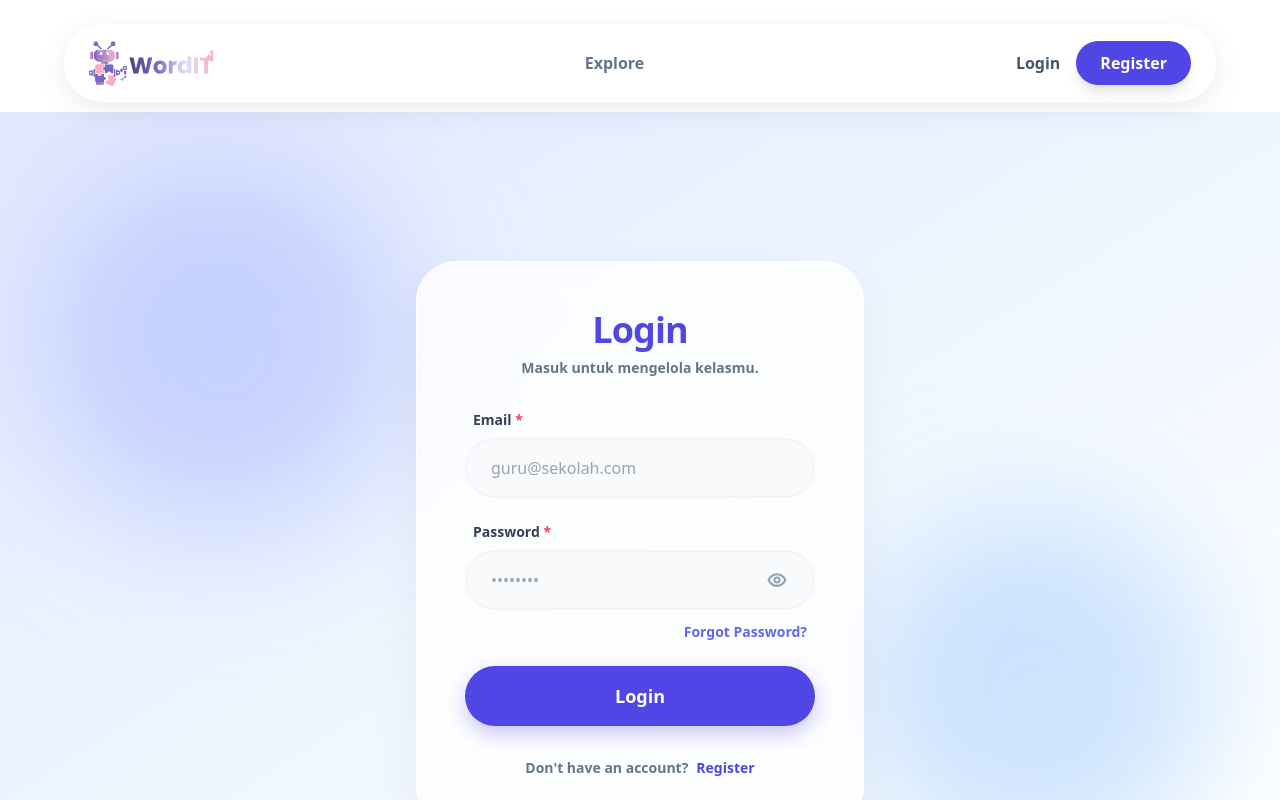
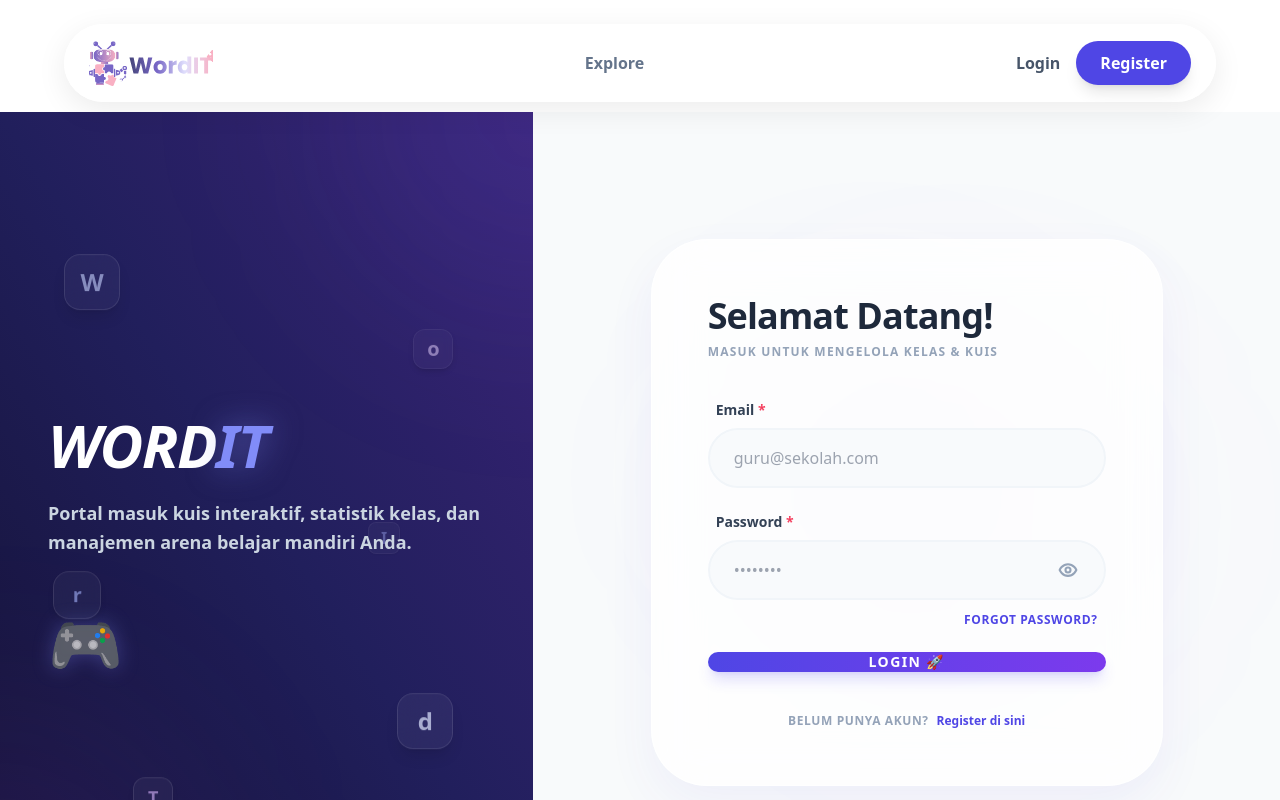
Before and after one commit to Nopitrasari29/wordit-frontend, a React (Vite) app: page /login in a window 1280 px wide. Shown: the top 800 px of the page. Built offline with nearby package versions, Linux system fonts and the light colour scheme; no server answers.

Commit message:
style: redesign login page, fix word search engine crash, and add error boundary

```diff
--- /dev/null
+++ b/src/components/ui/ErrorBoundary.tsx
@@ -0,0 +1,64 @@
+import { Component, ErrorInfo, ReactNode } from "react";
+
+interface Props {
+  children: ReactNode;
+  fallback?: ReactNode;
+}
+
+interface State {
+  hasError: boolean;
+  error: Error | null;
+}
+
+export default class ErrorBoundary extends Component<Props, State> {
+  public state: State = {
+    hasError: false,
+    error: null
+  };
+
+  public static getDerivedStateFromError(error: Error): State {
+    return { hasError: true, error };
+  }
+
+  public componentDidCatch(error: Error, errorInfo: ErrorInfo) {
+    console.error("Uncaught error inside ErrorBoundary:", error, errorInfo);
+  }
+
+  public render() {
+    if (this.state.hasError) {
+      if (this.props.fallback) {
+        return this.props.fallback;
+      }
+      return (
+        <div className="w-full max-w-md mx-auto my-12 p-8 bg-rose-50 border-2 border-rose-100 rounded-3xl text-center shadow-lg animate-fade-in font-sans">
+          <span className="text-5xl block mb-4 animate-bounce">🌵</span>
+          <h2 className="text-lg font-black text-rose-700 uppercase tracking-tight">Game Mengalami Kendala</h2>
+          <p className="text-xs text-rose-500 font-semibold mt-1.5 leading-relaxed">
+            Terjadi kesalahan internal saat memproses permainan ini. Coba segarkan halaman atau muat ulang.
+          </p>
+          {this.state.error && (
+            <div className="mt-4 p-3 bg-white border border-rose-100 rounded-2xl text-[10px] font-mono text-rose-600 text-left overflow-x-auto whitespace-pre-wrap max-h-24 shadow-inner">
+              {this.state.error.toString()}
+            </div>
+          )}
+          <div className="mt-6 flex flex-col sm:flex-row gap-2 justify-center">
+            <button
+              onClick={() => window.location.reload()}
+              className="bg-rose-600 hover:bg-rose-700 text-white font-black text-[10px] uppercase tracking-widest px-6 py-3.5 rounded-full transition-all active:scale-98 shadow-md"
+            >
+              Reload Halaman 🔄
+            </button>
+            <button
+              onClick={() => window.history.back()}
+              className="bg-slate-200 hover:bg-slate-300 text-slate-700 font-black text-[10px] uppercase tracking-widest px-6 py-3.5 rounded-full transition-all active:scale-98"
+            >
+              Kembali ❮
+            </button>
+          </div>
+        </div>
+      );
+    }
+
+    return this.props.children;
+  }
+}
--- a/src/pages/public/LoginPage.tsx
+++ b/src/pages/public/LoginPage.tsx
@@ -97,22 +97,48 @@ export default function LoginPage() {
   }
 
   return (
-    <div className="min-h-screen flex justify-center items-center p-4 bg-gradient-to-br from-indigo-100 via-blue-50 to-white relative overflow-hidden font-sans pt-28 pb-12">
+    <div className="min-h-screen flex flex-col md:flex-row bg-slate-50 font-sans relative overflow-hidden">
+      {/* Branding Side (Twilight/Space theme) - Full height on desktop */}
+      <div className="bg-gradient-to-tr from-[#141235] via-[#211f5c] to-[#3b2478] p-12 text-white flex flex-col justify-center w-full md:w-5/12 relative overflow-hidden min-h-[400px] md:min-h-screen pt-32 pb-16">
+        {/* Glow Effects */}
+        <div className="absolute top-0 right-0 w-96 h-96 bg-indigo-500/10 rounded-full blur-[100px] translate-x-1/2 -translate-y-1/2"></div>
+        <div className="absolute bottom-0 left-0 w-96 h-96 bg-purple-500/10 rounded-full blur-[100px] -translate-x-1/2 translate-y-1/2"></div>
 
-      {/* Dekorasi Background */}
-      <div className="absolute top-10 left-10 w-96 h-96 bg-indigo-300 rounded-full mix-blend-multiply filter blur-3xl opacity-40 animate-blob"></div>
-      <div className="absolute bottom-10 right-10 w-96 h-96 bg-blue-300 rounded-full mix-blend-multiply filter blur-3xl opacity-40 animate-blob" style={{ animationDelay: '2s' }}></div>
+        {/* Floating Game Tiles */}
+        <div className="absolute top-[18%] left-[12%] w-14 h-14 bg-white/[0.04] backdrop-blur-md rounded-2xl border border-white/10 flex items-center justify-center text-2xl font-black text-indigo-200/60 shadow-lg -rotate-12 animate-robot-idle" style={{ animationDelay: '0s', animationDuration: '5s' }}>W</div>
+        <div className="absolute top-[28%] right-[15%] w-10 h-10 bg-white/[0.03] backdrop-blur-sm rounded-xl border border-white/5 flex items-center justify-center text-xl font-black text-purple-200/50 shadow-md rotate-12 animate-robot-idle" style={{ animationDelay: '1s', animationDuration: '6s' }}>o</div>
+        <div className="absolute bottom-[35%] left-[10%] w-12 h-12 bg-white/[0.04] backdrop-blur-md rounded-2xl border border-white/10 flex items-center justify-center text-xl font-black text-indigo-300/60 shadow-md rotate-45 animate-robot-idle" style={{ animationDelay: '2s', animationDuration: '5.5s' }}>r</div>
+        <div className="absolute bottom-[20%] right-[15%] w-14 h-14 bg-white/[0.05] backdrop-blur-md rounded-2xl border border-white/10 flex items-center justify-center text-2xl font-black text-indigo-100/70 shadow-lg -rotate-6 animate-robot-idle" style={{ animationDelay: '1.5s', animationDuration: '4.8s' }}>d</div>
+        <div className="absolute top-[52%] right-[25%] w-8 h-8 bg-white/[0.03] backdrop-blur-sm rounded-lg border border-white/5 flex items-center justify-center text-md font-black text-indigo-300/40 shadow-sm rotate-12 animate-robot-idle" style={{ animationDelay: '0.5s', animationDuration: '6.5s' }}>I</div>
+        <div className="absolute bottom-[10%] left-[25%] w-10 h-10 bg-white/[0.04] backdrop-blur-sm rounded-xl border border-white/10 flex items-center justify-center text-lg font-black text-purple-300/60 shadow-md -rotate-12 animate-robot-idle" style={{ animationDelay: '2.5s', animationDuration: '5.2s' }}>T</div>
 
-      {/* Card Login */}
-      <div className="bg-white/80 backdrop-blur-xl shadow-[0_20px_50px_rgba(0,0,0,0.05)] border border-white rounded-[2.5rem] p-8 md:p-12 w-full max-w-md relative z-10">
-        <div className="text-center mb-8">
-          <h1 className="text-4xl font-black text-indigo-600 mb-2 tracking-tight">Login</h1>
-          <p className="text-slate-500 font-semibold text-sm">Masuk untuk mengelola kelasmu.</p>
+        <div className="relative z-10 max-w-md mx-auto md:mx-0 text-left">
+          <h2 className="text-5xl md:text-6xl font-black mb-6 tracking-tight leading-none italic uppercase">
+            Word<span className="text-indigo-400 drop-shadow-[0_0_15px_rgba(129,140,248,0.5)]">IT</span>
+          </h2>
+          <p className="text-slate-300 font-semibold text-lg leading-relaxed">
+            Portal masuk kuis interaktif, statistik kelas, dan manajemen arena belajar mandiri Anda.
+          </p>
+          <div className="mt-14 text-6xl hidden md:block animate-robot-idle text-indigo-400/90 drop-shadow-[0_0_10px_rgba(129,140,248,0.35)]">🎮</div>
+        </div>
+      </div>
+
+      {/* Form Side */}
+      <div className="w-full md:w-7/12 bg-[#f8fafc]/60 px-8 py-16 md:px-16 md:py-28 flex items-center justify-center min-h-screen overflow-y-auto relative">
+        {/* Glow Effects in Form Side */}
+        <div className="absolute top-1/4 left-1/4 w-80 h-80 bg-indigo-500/5 rounded-full blur-[100px] animate-blob"></div>
+        <div className="absolute bottom-1/4 right-1/4 w-80 h-80 bg-purple-500/5 rounded-full blur-[100px] animate-blob" style={{ animationDelay: '3s' }}></div>
+
+        <div className="w-full max-w-lg bg-white/80 backdrop-blur-xl p-10 md:p-14 rounded-[3.5rem] shadow-[0_20px_50px_rgba(79,70,229,0.06)] border border-white/60 relative z-10">
+          <div className="mb-10 text-left">
+            <h1 className="text-4xl font-black text-slate-800 tracking-tight">Selamat Datang!</h1>
+            <p className="text-slate-400 font-bold text-xs uppercase tracking-widest mt-2">Masuk untuk mengelola kelas & kuis</p>
           </div>
 
           {errorMsg && (
-          <div className="mb-6 bg-rose-50 border-2 border-rose-100 text-rose-600 p-4 rounded-2xl text-sm font-bold animate-fade-in text-center">
-            {errorMsg} ⚠️
+            <div className="mb-6 bg-rose-50 border-2 border-rose-100 text-rose-600 p-4 rounded-2xl text-xs font-black animate-fade-in text-center flex items-center justify-center gap-2">
+              <span>⚠️</span>
+              <span>{errorMsg}</span>
             </div>
           )}
 
@@ -138,22 +164,23 @@ export default function LoginPage() {
                 required
               />
               <div className="flex justify-end mt-3 mr-2">
-              <Link to="/forgot-password" title="Lupa Password" className="text-sm font-bold text-indigo-500 hover:text-indigo-600 hover:underline transition-colors">
+                <Link to="/forgot-password" title="Lupa Password" className="text-xs font-black text-indigo-600 hover:text-indigo-500 hover:underline transition-colors uppercase tracking-wider">
                   Forgot Password?
                 </Link>
               </div>
             </div>
 
-          <button type="submit" className="w-full bg-indigo-600 text-white font-black text-lg py-4 rounded-full shadow-[0_8px_20px_rgba(79,70,229,0.3)] hover:-translate-y-1 hover:shadow-lg transition-all active:scale-95">
-            Login
+            <button type="submit" className="w-full bg-gradient-to-r from-indigo-600 to-violet-600 hover:from-indigo-700 hover:to-violet-700 text-white font-black text-sm uppercase tracking-widest py-4.5 rounded-full shadow-lg shadow-indigo-600/20 active:scale-98 transition-all duration-300">
+              Login 🚀
             </button>
           </form>
 
-        <p className="text-center mt-8 text-sm font-semibold text-slate-500">
-          Don't have an account?
-          <Link to="/register" className="text-indigo-600 font-black hover:underline ml-2">Register</Link>
+          <p className="text-center mt-10 text-xs font-black uppercase tracking-wider text-slate-400">
+            Belum punya akun?
+            <Link to="/register" className="text-indigo-600 font-black hover:underline ml-2 normal-case tracking-normal">Register di sini</Link>
           </p>
         </div>
       </div>
-  )
+    </div>
+  );
 }
--- a/src/pages/student/PlayGamePage.tsx
+++ b/src/pages/student/PlayGamePage.tsx
@@ -1,6 +1,7 @@
 import { useEffect, useState } from "react";
 import { useParams, useNavigate } from "react-router-dom";
 import GameRenderer from "../../components/game/GameRenderer";
+import ErrorBoundary from "../../components/ui/ErrorBoundary";
 import { getGameById, getGameByCode, finishGame, playGame } from "../services/game.service";
 import socket from "../../hooks/useSocket";
 import { toast } from "react-hot-toast";
@@ -251,6 +252,7 @@ export default function PlayGamePage() {
       <div className="flex-1 flex flex-col p-4 md:p-8 relative z-10">
         <div className="bg-white flex-1 rounded-[3.5rem] border-[12px] border-slate-800 overflow-hidden relative flex items-center justify-center shadow-inner">
           {game && (
+            <ErrorBoundary>
               <GameRenderer
                 templateType={String(game.templateType)}
                 gameData={game}
@@ -258,6 +260,7 @@ export default function PlayGamePage() {
                 // @ts-ignore
                 onGameOver={handleGameOver}
               />
+            </ErrorBoundary>
           )}
         </div>
       </div>
--- a/src/pages/teacher/create-game/PreviewGamePage.tsx
+++ b/src/pages/teacher/create-game/PreviewGamePage.tsx
@@ -1,6 +1,7 @@
 import { useEffect, useState } from "react";
 import { useParams, useNavigate } from "react-router-dom";
 import GameRenderer from "../../../components/game/GameRenderer";
+import ErrorBoundary from "../../../components/ui/ErrorBoundary";
 import { getGameById } from "../../services/game.service";
 import { toast } from "react-hot-toast";
 
@@ -83,6 +84,7 @@ export default function PreviewGamePage() {
         </div>
 
         <div className="relative bg-white rounded-[4.5rem] shadow-2xl border-[14px] border-indigo-50 min-h-[600px] flex items-center justify-center overflow-hidden transition-all duration-500">
+          <ErrorBoundary>
             <GameRenderer
               key={previewKey}
               templateType={game.templateType}
@@ -93,6 +95,7 @@ export default function PreviewGamePage() {
                 setShowResults(true);
               }}
             />
+          </ErrorBoundary>
 
           {showResults && results && (
             <div className="absolute inset-0 bg-slate-950/80 backdrop-blur-md flex items-center justify-center p-6 text-white animate-fade-in z-50">
```
Also changed, not shown: src/components/game/engines/WordSearchEngine.tsx (+22 -6 lines), src/pages/public/ExplorePage.tsx (+6 -5 lines). Lines whose indentation alone changed are shown as unchanged.
